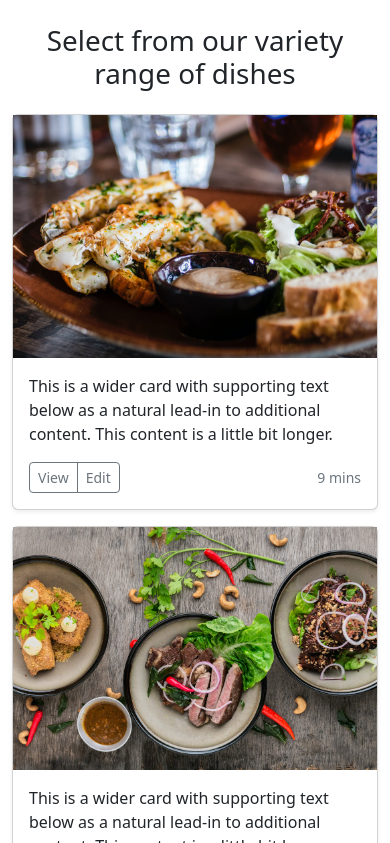
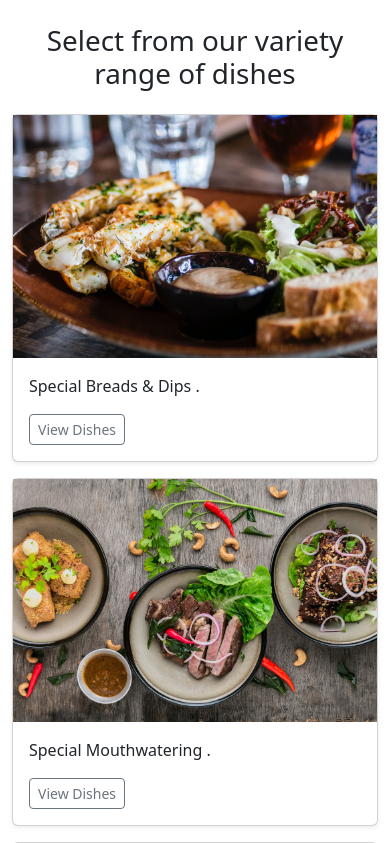
Before and after one commit to JoelDJ2002/Hello, a Django app: template templates/index.html in a window 390 px wide. Shown: the part 349-1192 px from the top of the page. Run offline with Django 3.2, Linux system fonts and the light colour scheme; the template is opened without the code that fills it, so the values that code supplies are empty; grey boxes are pictures that could not be loaded.

Commit message:
Final touch

```diff
--- a/home/admin.py
+++ b/home/admin.py
@@ -1,4 +1,8 @@
+from dataclasses import fields
 from django.contrib import admin
 from home.models import Contact
 # Register your models here.
-admin.site.register(Contact)
+
+class Snip(admin.ModelAdmin):
+    list_display =  ('name', 'phone', 'email')
+admin.site.register(Contact, Snip)
--- a/home/urls.py
+++ b/home/urls.py
@@ -21,7 +21,9 @@ urlpatterns = [
 
     path("", views.index, name='home'),
     path("about", views.about, name='about'),
-    path("services", views.services, name='services'),
-    path("contact", views.contact, name='services')
+    # path("services", views.services, name='services'),
+    path("contact", views.contact, name='services'),
+    path("pizza", views.pizza, name='pizza'),
+    path("breads", views.breads, name='breads'),
 
 ]
--- a/templates/base.html
+++ b/templates/base.html
@@ -21,16 +21,9 @@
         <li class="nav-item">
           <a class="nav-link active" aria-current="page" href="/">Home</a>
         </li>
-         <li class="nav-item dropdown">
-          <a class="nav-link dropdown-toggle" href="/services" id="navbarDropdown" role="button" data-bs-toggle="dropdown" aria-expanded="false">
-            Services
-          </a>
-          <ul class="dropdown-menu" aria-labelledby="navbarDropdown">
-            <li><a class="dropdown-item" href="/services">Burger</a></li>
-            <li><a class="dropdown-item" href="#">Pizza</a></li>
-            <li><hr class="dropdown-divider"></li>
-            <li><a class="dropdown-item" href="#">Honey Chilli Potato</a></li>
-          </ul>
+      <li class="nav-item dropdown">
+
+
         <li class="nav-item">
           <a class="nav-link" href="/about">About Us</a>
         </li>
--- a/templates/index.html
+++ b/templates/index.html
@@ -55,13 +55,15 @@ Home
            <img src="/static/big/bread.jpg" class="d-block w-100" alt="...">
 
             <div class="card-body">
-              <p class="card-text">This is a wider card with supporting text below as a natural lead-in to additional content. This content is a little bit longer.</p>
+              <p class="card-text">Special Breads & Dips .</p>
               <div class="d-flex justify-content-between align-items-center">
                 <div class="btn-group">
-                  <button type="button" class="btn btn-sm btn-outline-secondary">View</button>
-                  <button type="button" class="btn btn-sm btn-outline-secondary">Edit</button>
+                    <button type="button" class="btn btn-sm btn-outline-secondary">
+                     View Dishes
+                    </button>
+
                 </div>
-                <small class="text-muted">9 mins</small>
+
               </div>
             </div>
           </div>
@@ -71,13 +73,13 @@ Home
             <img src="/static/big/food1.jpg" class="d-block w-100" alt="...">
 
             <div class="card-body">
-              <p class="card-text">This is a wider card with supporting text below as a natural lead-in to additional content. This content is a little bit longer.</p>
+              <p class="card-text">Special Mouthwatering .</p>
               <div class="d-flex justify-content-between align-items-center">
                 <div class="btn-group">
-                  <button type="button" class="btn btn-sm btn-outline-secondary">View</button>
-                  <button type="button" class="btn btn-sm btn-outline-secondary">Edit</button>
+                    <button type="button" class="btn btn-sm btn-outline-secondary">View Dishes</button>
+
                 </div>
-                <small class="text-muted">9 mins</small>
+
               </div>
             </div>
           </div>
@@ -87,13 +89,13 @@ Home
             <img src="/static/big/food2.jpg" class="d-block w-100" alt="...">
 
             <div class="card-body">
-              <p class="card-text">This is a wider card with supporting text below as a natural lead-in to additional content. This content is a little bit longer.</p>
+              <p class="card-text">Waffales for you.</p>
               <div class="d-flex justify-content-between align-items-center">
                 <div class="btn-group">
-                  <button type="button" class="btn btn-sm btn-outline-secondary">View</button>
-                  <button type="button" class="btn btn-sm btn-outline-secondary">Edit</button>
+                    <button type="button" class="btn btn-sm btn-outline-secondary">View Dishes</button>
+
                 </div>
-                <small class="text-muted">9 mins</small>
+
               </div>
             </div>
           </div>
@@ -104,13 +106,13 @@ Home
             <img src="/static/big/food3.jpg" class="d-block w-100" alt="...">
 
             <div class="card-body">
-              <p class="card-text">This is a wider card with supporting text below as a natural lead-in to additional content. This content is a little bit longer.</p>
+              <p class="card-text">Wide Range of Noodles.</p>
               <div class="d-flex justify-content-between align-items-center">
                 <div class="btn-group">
-                  <button type="button" class="btn btn-sm btn-outline-secondary">View</button>
-                  <button type="button" class="btn btn-sm btn-outline-secondary">Edit</button>
+                    <button type="button" class="btn btn-sm btn-outline-secondary">View Dishes</button>
+
                 </div>
-                <small class="text-muted">9 mins</small>
+
               </div>
             </div>
           </div>
@@ -120,13 +122,13 @@ Home
             <img src="/static/big/food4.jpg" class="d-block w-100" alt="...">
 
             <div class="card-body">
-              <p class="card-text">This is a wider card with supporting text below as a natural lead-in to additional content. This content is a little bit longer.</p>
+              <p class="card-text">Homley & Healthy Dishes.</p>
               <div class="d-flex justify-content-between align-items-center">
                 <div class="btn-group">
-                  <button type="button" class="btn btn-sm btn-outline-secondary">View</button>
-                  <button type="button" class="btn btn-sm btn-outline-secondary">Edit</button>
+                    <button type="button" class="btn btn-sm btn-outline-secondary">View Dishes</button>
+
                 </div>
-                <small class="text-muted">9 mins</small>
+
               </div>
             </div>
           </div>
@@ -136,13 +138,13 @@ Home
             <img src="/static/big/food5.jpg" class="d-block w-100" alt="...">
 
             <div class="card-body">
-              <p class="card-text">This is a wider card with supporting text below as a natural lead-in to additional content. This content is a little bit longer.</p>
+              <p class="card-text">American Style Burgers.</p>
               <div class="d-flex justify-content-between align-items-center">
                 <div class="btn-group">
-                  <button type="button" class="btn btn-sm btn-outline-secondary">View</button>
-                  <button type="button" class="btn btn-sm btn-outline-secondary">Edit</button>
+                    <button type="button" class="btn btn-sm btn-outline-secondary">View Dishes</button>
+
                 </div>
-                <small class="text-muted">9 mins</small>
+
               </div>
             </div>
           </div>
@@ -153,13 +155,13 @@ Home
             <img src="/static/big/food6.jpg" class="d-block w-100" alt="...">
 
             <div class="card-body">
-              <p class="card-text">This is a wider card with supporting text below as a natural lead-in to additional content. This content is a little bit longer.</p>
+              <p class="card-text">Vegan & Diet-Control.</p>
               <div class="d-flex justify-content-between align-items-center">
                 <div class="btn-group">
-                  <button type="button" class="btn btn-sm btn-outline-secondary">View</button>
-                  <button type="button" class="btn btn-sm btn-outline-secondary">Edit</button>
+                    <button type="button" class="btn btn-sm btn-outline-secondary">View Dishes</button>
+
                 </div>
-                <small class="text-muted">9 mins</small>
+
               </div>
             </div>
           </div>
@@ -169,13 +171,13 @@ Home
             <img src="/static/big/food7.jpg" class="d-block w-100" alt="...">
 
             <div class="card-body">
-              <p class="card-text">This is a wider card with supporting text below as a natural lead-in to additional content. This content is a little bit longer.</p>
+              <p class="card-text">Chef's Special.</p>
               <div class="d-flex justify-content-between align-items-center">
                 <div class="btn-group">
-                  <button type="button" class="btn btn-sm btn-outline-secondary">View</button>
-                  <button type="button" class="btn btn-sm btn-outline-secondary">Edit</button>
+                    <button type="button" class="btn btn-sm btn-outline-secondary">View Dishes</button>
+
                 </div>
-                <small class="text-muted">9 mins</small>
+
               </div>
             </div>
           </div>
@@ -185,13 +187,13 @@ Home
             <img src="/static/big/food8.jpg" class="d-block w-100" alt="...">
 
             <div class="card-body">
-              <p class="card-text">This is a wider card with supporting text below as a natural lead-in to additional content. This content is a little bit longer.</p>
+              <p class="card-text">Juicy and Fried Non-Veg (For those who don't care).</p>
               <div class="d-flex justify-content-between align-items-center">
                 <div class="btn-group">
-                  <button type="button" class="btn btn-sm btn-outline-secondary">View</button>
-                  <button type="button" class="btn btn-sm btn-outline-secondary">Edit</button>
+                    <button type="button" class="btn btn-sm btn-outline-secondary">View Dishes</button>
+
                 </div>
-                <small class="text-muted">9 mins</small>
+
               </div>
             </div>
           </div>
--- a/templates/services.html
+++ b/templates/pizza.html
@@ -1,8 +1,8 @@
 {%extends 'base.html'%}
 {%block title%}
-Services
+Pizza-
 {%endblock title%}
 
 {%block body%}
-
+Pizza Page hai bsdk
 {%endblock body%}
```
Also changed, not shown: home/views.py (+10 -2 lines), templates/about.html (+53 -0 lines), db.sqlite3, home/models.py (line endings or trailing spaces).
